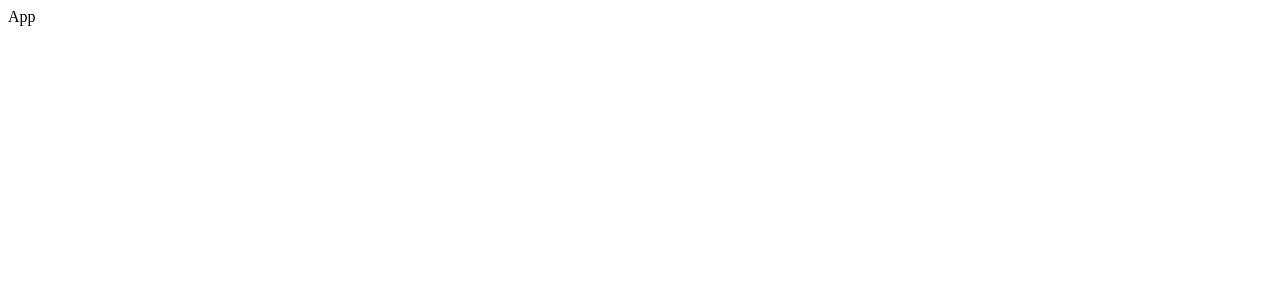
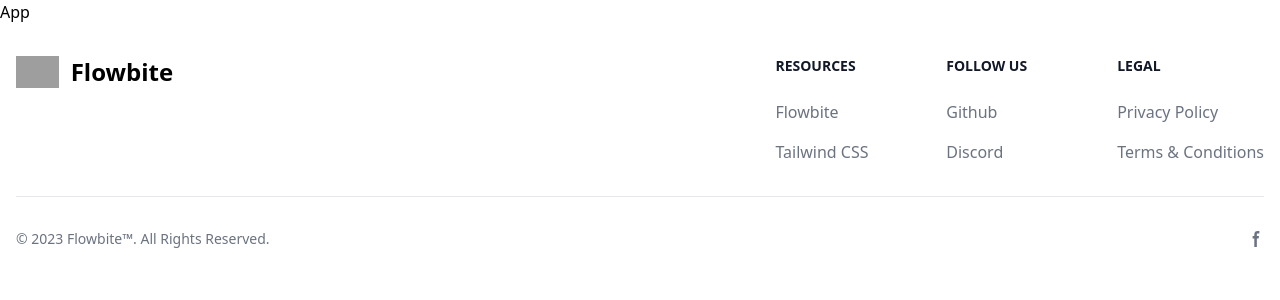
Before and after one commit to shishir91/lookscout, a React (Create React App) app in the folder frontend/: page / in a window 1280 px wide. Shown: the top 300 px of the page. Built offline with nearby package versions, Linux system fonts and the light colour scheme; grey boxes are pictures that could not be loaded.

Commit message:
first commit

```diff
--- a/frontend/package.json
+++ b/frontend/package.json
@@ -34,5 +34,8 @@
       "last 1 firefox version",
       "last 1 safari version"
     ]
+  },
+  "devDependencies": {
+    "tailwindcss": "^3.4.3"
   }
 }
--- a/frontend/src/App.jsx
+++ b/frontend/src/App.jsx
@@ -1,9 +1,13 @@
-import React from 'react'
+import React from "react";
+import Footer from "./components/Footer";
 
 const App = () => {
   return (
-    <div>App</div>
-  )
-}
+    <div>
+      <main>App</main>
+      <Footer />
+    </div>
+  );
+};
 
-export default App
+export default App;
--- /dev/null
+++ b/frontend/src/components/Footer.jsx
@@ -0,0 +1,119 @@
+import React from "react";
+
+function Footer() {
+  return (
+    <footer className="bg-white ">
+      <div className="mx-auto w-full max-w-screen-xl p-4 py-6 lg:py-8">
+        <div className="md:flex md:justify-between">
+          <div className="mb-6 md:mb-0">
+            <a href="https://flowbite.com/" className="flex items-center">
+              <img
+                src="https://flowbite.com/docs/images/logo.svg"
+                className="h-8 me-3"
+                alt="FlowBite Logo"
+              />
+              <span className="self-center text-2xl font-semibold whitespace-nowrap ">
+                Flowbite
+              </span>
+            </a>
+          </div>
+          <div className="grid grid-cols-2 gap-8 sm:gap-6 sm:grid-cols-3">
+            <div>
+              <h2 className="mb-6 text-sm font-semibold text-gray-900 uppercase ">
+                Resources
+              </h2>
+              <ul className="text-gray-500  font-medium">
+                <li className="mb-4">
+                  <a href="https://flowbite.com/" className="hover:underline">
+                    Flowbite
+                  </a>
+                </li>
+                <li>
+                  <a
+                    href="https://tailwindcss.com/"
+                    className="hover:underline"
+                  >
+                    Tailwind CSS
+                  </a>
+                </li>
+              </ul>
+            </div>
+            <div>
+              <h2 className="mb-6 text-sm font-semibold text-gray-900 uppercase ">
+                Follow us
+              </h2>
+              <ul className="text-gray-500  font-medium">
+                <li className="mb-4">
+                  <a
+                    href="https://github.com/themesberg/flowbite"
+                    className="hover:underline "
+                  >
+                    Github
+                  </a>
+                </li>
+                <li>
+                  <a
+                    href="https://discord.gg/4eeurUVvTy"
+                    className="hover:underline"
+                  >
+                    Discord
+                  </a>
+                </li>
+              </ul>
+            </div>
+            <div>
+              <h2 className="mb-6 text-sm font-semibold text-gray-900 uppercase ">
+                Legal
+              </h2>
+              <ul className="text-gray-500  font-medium">
+                <li className="mb-4">
+                  <a href="#" className="hover:underline">
+                    Privacy Policy
+                  </a>
+                </li>
+                <li>
+                  <a href="#" className="hover:underline">
+                    Terms &amp; Conditions
+                  </a>
+                </li>
+              </ul>
+            </div>
+          </div>
+        </div>
+        <hr className="my-6 border-gray-200 sm:mx-auto  lg:my-8" />
+        <div className="sm:flex sm:items-center sm:justify-between">
+          <span className="text-sm text-gray-500 sm:text-center ">
+            © 2023{" "}
+            <a href="https://flowbite.com/" className="hover:underline">
+              Flowbite™
+            </a>
+            . All Rights Reserved.
+          </span>
+          <div className="flex mt-4 sm:justify-center sm:mt-0">
+            <a
+              href="#"
+              className="text-gray-500 hover:text-gray-900"
+            >
+              <svg
+                className="w-4 h-4"
+                aria-hidden="true"
+                xmlns="http://www.w3.org/2000/svg"
+                fill="currentColor"
+                viewBox="0 0 8 19"
+              >
+                <path
+                  fillRule="evenodd"
+                  d="M6.135 3H8V0H6.135a4.147 4.147 0 0 0-4.142 4.142V6H0v3h2v9.938h3V9h2.021l.592-3H5V3.591A.6.6 0 0 1 5.592 3h.543Z"
+                  clipRule="evenodd"
+                />
+              </svg>
+              <span className="sr-only">Facebook page</span>
+            </a>
+          </div>
+        </div>
+      </div>
+    </footer>
+  );
+}
+
+export default Footer;
--- a/frontend/src/index.css
+++ b/frontend/src/index.css
@@ -0,0 +1,3 @@
+@tailwind base;
+@tailwind components;
+@tailwind utilities;
--- /dev/null
+++ b/frontend/tailwind.config.js
@@ -0,0 +1,8 @@
+/** @type {import('tailwindcss').Config} */
+module.exports = {
+  content: ["./src/**/*.{html,js,jsx}"],
+  theme: {
+    extend: {},
+  },
+  plugins: [],
+};
```
Also changed, not shown: 1 other file (tests, documents, lock files or other folders).
